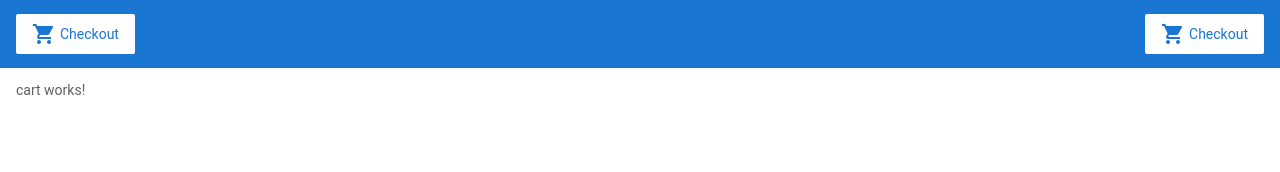
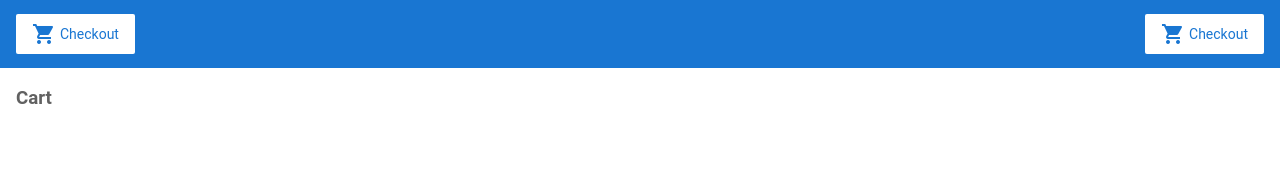
Before and after one commit to UMM-CSci-3601-S21/angular-tutorial-morrisschooljm17, an Angular app: page /#/cart in a window 1280 px wide. Shown: the top 172 px of the page. Built offline with nearby package versions, Linux system fonts and the light colour scheme.

Commit message:
Shopping cart
Added fuctionality to the shopping cart buy adding items when clicking
the button.

```diff
--- a/src/app/cart/cart.component.html
+++ b/src/app/cart/cart.component.html
@@ -1 +1,6 @@
-<p>cart works!</p>
+<h3>Cart</h3>
+
+<div class="cart-item" *ngFor="let item of items">
+  <span>{{ item.name }}</span>
+  <span>{{ item.price | currency }}</span>
+</div>
--- a/src/app/cart/cart.component.ts
+++ b/src/app/cart/cart.component.ts
@@ -1,4 +1,5 @@
 import { Component, OnInit } from '@angular/core';
+import { CartService } from '../cart.service';
 
 @Component({
   selector: 'app-cart',
@@ -7,7 +8,11 @@
 })
 export class CartComponent implements OnInit {
 
-  constructor() { }
+  items = this.cartService.getItems();
+
+  constructor(
+    private cartService: CartService
+  ) { }
 
   ngOnInit(): void {
   }
```
